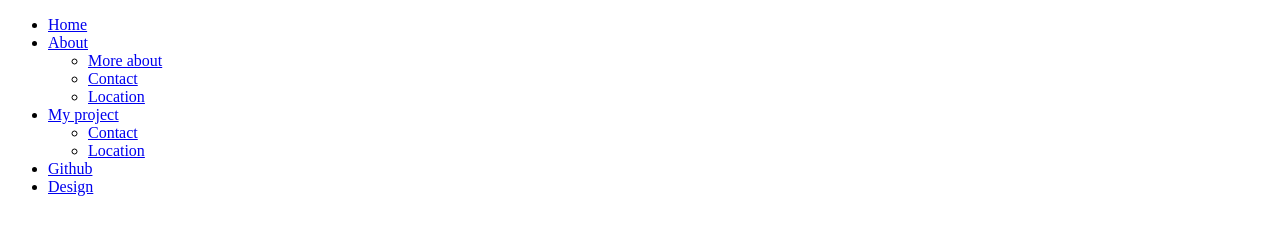
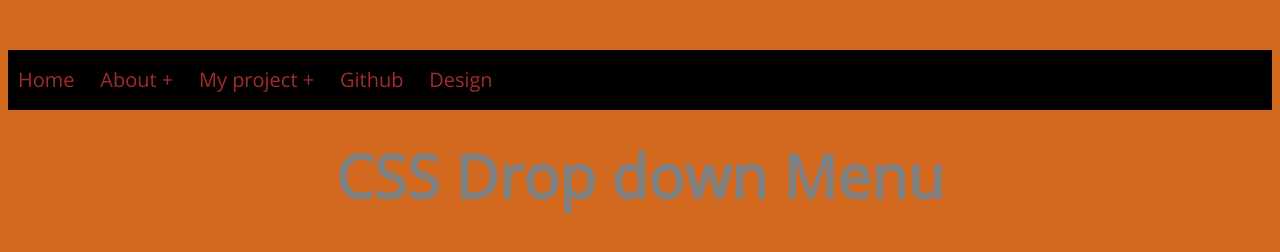
Before and after one commit to decDev-glitch/WEBdropdown, a plain HTML site: page Index.html in a window 1280 px wide. Drawn offline with nearby package versions, Linux system fonts and the light colour scheme.

Commit message:
Dropdowns

```diff
--- a/Index.css
+++ b/Index.css
@@ -0,0 +1,94 @@
+@import url(https://fonts.googleapis.com/css?family=Open+Sans);
+@import url(https://fonts.googleapis.com/css?family=Bree+Serif);
+
+body{
+    background: chocolate;
+    font-size: 22px;
+    line-height: 32px;
+    color: firebrick;
+    word-wrap: break-word !important;
+    font-family: "Open Sans", sans-serif;
+}
+
+h1{
+    font-size: 60px;
+    text-align-last: center;
+    color: grey;
+}
+
+a {
+    color: honeydew;
+}
+
+#container{
+    margin: 0 auto;
+}
+
+nav {
+    margin:  50px 0;
+    background-color: black;
+}
+nav ul{
+    padding:  0;
+    margin:  0;
+    list-style: none;
+    position: relative;
+}
+
+nav ul li {
+    display: inline-block;
+    background-color: black;
+}
+
+nav a {
+    display: block;
+    padding: 0 10px;
+    color: brown;
+    font-size:  20px;
+    line-height: 60px;
+    text-decoration: none;
+}
+
+
+nav a:hover{
+    background-color: white;
+}
+
+nav ul ul {
+    display: none;
+    position: absolute;
+    top: 60px;
+}
+
+nav ul li:hover > ul{
+    display: inherit;
+}
+
+nav ul ul li {
+    width:  170px;
+    float: none;
+    display: list-item;
+    position: relative;
+}
+
+nav ul ul li:hover > ul{
+    display: inherit;
+    left: 100%;
+    top: 0;
+    position: absolute;
+}
+
+nav ul ul ul li {
+    width:  170px;
+    float: none;
+    display: list-item;
+    position: relative;
+}
+
+li > a::after{
+    content: " +";
+}
+
+li > a:only-child::after{
+    content: "";
+}
--- a/Index.html
+++ b/Index.html
@@ -21,7 +21,13 @@
                         <ul>
                             <li><a href="#">More about</a></li>
                             <li><a href="#">Contact</a></li>
-                            <li><a href="#">Location</a></li>
+                            <li><a href="#">Location</a>
+                                <ul>
+                                        <li><a href="#">Nelson</a></li>
+                                        <li><a href="#">Auckland</a></li>
+                                        <li><a href="#">Gore</a></li>
+                                </ul>
+                            </li>
                         </ul>
                     </li>
                     <li><a href="#">My project</a>
@@ -35,6 +41,7 @@
                     <li><a href="#">Design</a></li>
                 </ul>
             </nav>
+            <h1>CSS Drop down Menu</h1>
         </div>
     </body>
 </html>
```
